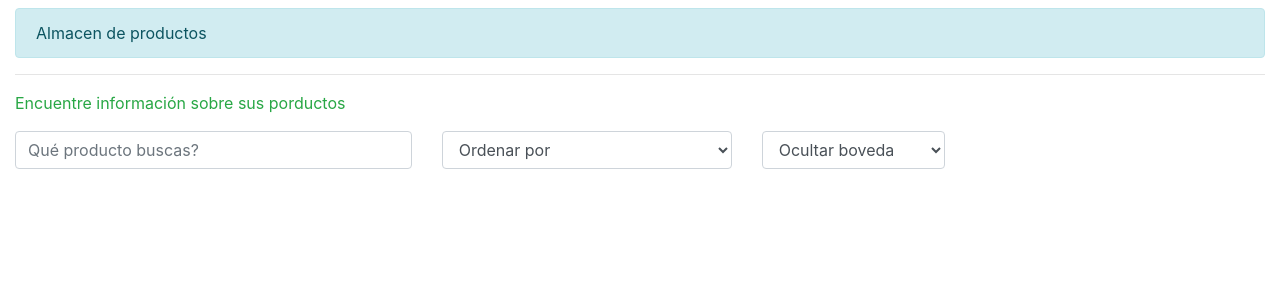
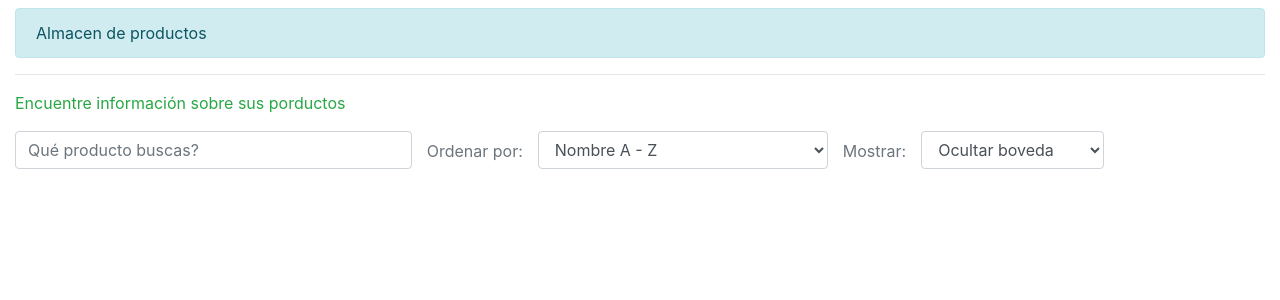
Before and after one commit to Ponicla/Calculadora-de-productos, a PHP site: page /main/pages/almacen/almacen.php in a window 1280 px wide. Shown: the part 56-356 px from the top of the page. Run offline with PHP 8.4, Linux system fonts and the light colour scheme.

Commit message:
Bastantes cambios visuales buscando una armonia entre todas las paginas

```diff
--- a/main/pages/almacen/almacen.js
+++ b/main/pages/almacen/almacen.js
@@ -30,7 +30,6 @@ if (window.location.pathname == ruta + 'almacen/almacen.php') {
 
 
     /* FUNCIONES JQUERY */
-    $('#criterio_boveda').val('2');
 
     $("#modal_vista_producto").on("hidden.bs.modal", function () {
         $('#lista_accesorios_para_sumar').trigger('change');
@@ -240,22 +239,26 @@ if (window.location.pathname == ruta + 'almacen/almacen.php') {
             color_bg = "bg-success";
             boton_funcion = `deshabilitar_o_habilitar_producto(${producto.id}, 1)`;
             boton_texto = "Boveda";
+            boton_color = "bg-danger"
+            carta_borde = "border-success";
         } else {
             color_bg = "bg-danger";
             boton_funcion = `deshabilitar_o_habilitar_producto(${producto.id}, 0)`;
             boton_texto = "Activar";
+            boton_color = "bg-success";
+            carta_borde = "border-danger";
         }
 
         template =`
-        <div class=" col-sm-6 col-md-4 col-lg-3 col-xl-3 mt-3">
-            <div class='card mx-auto'  style="width: 15rem; height: 14rem;">
+        <div class=" col-sm-6 col-md-4 col-lg-3 col-xl-3 mt-1">
+            <div class='card mb-3 mx-auto border ${carta_borde}'  style="min-width: 15rem; max-width: 17rem;">
                 <div class='card-body ' >
                     <div class='row'>
                         <div class='col-md-12'>
                             <h6 >${nombre_vela}</h6>
                         </div>
                     </div>
-                        <hr>
+                        <hr class="mt-0 bg-dark">
                             <div class='row'>
                                 <div class='col-md-12'>
                                     <h6 >Precio: $${producto.precio}</h6>
@@ -263,12 +266,12 @@ if (window.location.pathname == ruta + 'almacen/almacen.php') {
                             </div>
                         <input hidden type="number" class="form-control" id="${id_contenedor_cantidad}" value="${producto.cantidad_cera}">
                     </div>
-                    <div class='card-footer ${color_bg}  d-flex'>
+                    <div class='card-footer  ${carta_borde} d-flex'>
                         <div class='p-0 col-md-7'>
-                            <button onclick="ver_detalles_producto(${producto.id}, '${nombre_vela}', '${id_contenedor_cantidad}', ${producto.cantidad_cera}, '${producto.descripcion}')" class="btn btn-light btn-block btn-sm">Ver detalles</button>
+                            <button onclick="ver_detalles_producto(${producto.id}, '${nombre_vela}', '${id_contenedor_cantidad}', ${producto.cantidad_cera}, '${producto.descripcion}')" class="btn btn-primary btn-block btn-sm">Ver detalles</button>
                         </div>
                         <div class='p-0 col-md-5'>
-                        <button onclick="${boton_funcion}" class=" ml-1 btn btn-outline-light btn-block btn-sm  pt-6 pb-6">${boton_texto}</button>
+                        <button onclick="${boton_funcion}" class=" ml-1 btn text-white btn-block btn-sm ${boton_color} pt-6 pb-6">${boton_texto}</button>
                         </div>
                     </div>
                 </div>
@@ -482,6 +485,10 @@ if (window.location.pathname == ruta + 'almacen/almacen.php') {
                 lista_productos = array;
                 lista_nueva_general = array;
                 lista_filtrada_general = array;
+
+
+                mostrar_lista();
+
             })
             .fail(function () {
                 console.log('Err');
@@ -499,9 +506,6 @@ if (window.location.pathname == ruta + 'almacen/almacen.php') {
         })
         .done(function (res) {
             get_productos();
-            $('#criterio_boveda').val('1');
-            $('#criterio_sort').val('');
-            $('#producto_buscado').val('');
             if ( nuevo_estado == 1) {
                 Toast.fire({
                     icon: 'error',
--- a/main/pages/almacen/almacen.php
+++ b/main/pages/almacen/almacen.php
@@ -10,26 +10,27 @@
     <hr>
     <p class="text-success">Encuentre información sobre sus porductos</p>
 
-    <div class="row form-group">
+    <div class="row form-group mb-0">
 
         <div class="col-md-4 form-group">
             <input id="producto_buscado" name="nombre" type="text" class="form-control" placeholder="Qué producto buscas?" autocomplete="off">
         </div>
-
+        <div class="text-muted mt-2">Ordenar por:</div>
         <div class="col-md-3">
             <!-- <select id="criterio_sort" class="form-control" onchange="filtrado_lista(this.value)"> -->
             <select id="criterio_sort" class="form-control" onchange="mostrar_lista()">
-                <option value="0" selected>Ordenar por</option>
+                <!--<option value="0" selected>Ordenar por</option>-->
                 <option value="1">Precio de mayor a menor</option>
                 <option value="2">Precio de menor a mayor</option>
-                <option value="3" data-content='<i class="bi bi-sort-alpha-down">'></i>Nombre A - Z</option>
+                <option value="3" selected data-content='<i class="bi bi-sort-alpha-down">'></i>Nombre A - Z</option>
                 <option value="4">Nombre Z - A</option>
             </select>
         </div>
+        <div class="text-muted mt-2">Mostrar:</div>
         <div class="col-md-2">
             <!-- <select id="criterio_boveda" class="form-control" onchange="boveda(this.value)"> -->
             <select id="criterio_boveda" class="form-control" onchange="mostrar_lista()">
-                <option value="0" selected>Ocultar boveda</option>
+                <option value="0" selected >Ocultar boveda</option>
                 <option value="1">Solo boveda</option>
                 <option value="2">Todos</option>
             </select>
--- a/main/pages/pedidos/pedidos.js
+++ b/main/pages/pedidos/pedidos.js
@@ -40,14 +40,16 @@ if(window.location.pathname == ruta+'pedidos/pedidos.php'){
     $('#form_modal_nuevo_pedido').submit(function (e) {
         e.preventDefault();
         var lista_id_productos = [];
+
         var descripcion = $('#detalle_pedido').val();
+
         lista_productos.forEach(elemento => {
             let el = {
                 id: elemento.id_producto,
                 precio: elemento.precio
             }
             lista_id_productos.push(el);
-        });
+                });
 
         $.ajax({
             url: "../../functions/php/pedidos/nuevo_pedido.php",
@@ -71,6 +73,7 @@ if(window.location.pathname == ruta+'pedidos/pedidos.php'){
                     background: '#fff url("https://static.vecteezy.com/system/resources/previews/000/776/561/non_2x/background-of-small-red-rocks-photo.jpg")',
                     backdrop: `
                     rgba(255,0,0,0.4)
+
                     left top
                     no-repeat
                     `
@@ -198,29 +201,38 @@ if(window.location.pathname == ruta+'pedidos/pedidos.php'){
     }
 
     function dibuja_productos(accesorio){
-        template = `<div class="col-sm-3 mt-3">
-                        <div class='card' style="max-width: 20rem;">
+        template = `<div class="col-sm-6 col-md-4 col-lg-3 col-xl-3 mt-1">
+                        <div class="card mb-3 border border-primary mx-auto" style="min-width: 15rem; max-width: 17rem;">
                             <div class='card-body'>
                                 <div class='row'>
-                                    <div class='col-md-10'>
-                                    <h5 class='text-success'>${accesorio.nombre}</h5>
+                                    <div class='col-md-12'>
+                                    <h6 class='text-dark '>${accesorio.nombre}</h6>
                                     </div>
-                                    <div class='col-md-2'>
-                                        <a onclick="agregar_producto_al_pedido(${accesorio.id},'${accesorio.nombre}',${accesorio.precio})" role="button" class="btn btn-success btn-sm"><i class="bi bi-plus-circle"></i></a>
-                                    </div>
+
                                 </div>
+                                <hr class="mt-0 bg-dark">
                                 <div>
                                     <div>Valor $${accesorio.precio}</div>
                                 </div>
                             </div>
+                            <div class='card-footer  border-primary col-md-12'>
+                            <a onclick="agregar_producto_al_pedido(${accesorio.id},'${accesorio.nombre}',${accesorio.precio})" role="button" class="btn btn-primary btn-sm " style="width:100%">Agregar producto</a>
+                        </div>
                         </div>
                     </div>`
         return template;
     }
 
     function dibuja_pedidos(pedido, id_contenedor){
-        template = `<div class="col-sm-6 col-md-4 col-lg-4 col-xl-3 mt-3" id="carta_pedido_numero_${pedido.id}">
-                        <div class='card mx-auto' style=" width: 17rem; min-height: 14rem;">
+        if (pedido.estado == 2) {
+            carta_borde = "border-success";
+            boton_estado_color = "btn-warning";
+        } else {
+            carta_borde = "border-warning";
+            boton_estado_color = "btn-success"
+        }
+        template = `<div class="col-sm-6 col-md-4 col-lg-4 col-xl-3 mt-1" id="carta_pedido_numero_${pedido.id}">
+                        <div class='card mb-3 mx-auto ${carta_borde}' style=" width: 17rem; min-height: 14rem;">
                             <div class='card-body'>
                             <div class='row'>
                                     <div class='col-md-6'>
@@ -235,10 +247,10 @@ if(window.location.pathname == ruta+'pedidos/pedidos.php'){
                                 <small class="text-info">${pedido.descripcion}</small>
                             </div>
                             <div class='card-footer'>
-                            <button class="btn btn-block btn-primary btn-sm" onclick="cambiar_estado_de_pedido(${pedido.id},${pedido.estado_distinto}, '${id_contenedor}')">Cambiar estado</button>
+                            <button class="btn btn-block ${boton_estado_color} btn-sm" onclick="cambiar_estado_de_pedido(${pedido.id},${pedido.estado_distinto}, '${id_contenedor}')">Cambiar estado</button>
                                 <div class="row mt-1 ">
                                     <div class="col-8">
-                                        <button onclick="ver_detalles_pedido(${pedido.id}, ${pedido.precio_pedido})" class="btn btn-success btn-sm btn-block">Ver detalles</button>
+                                        <button onclick="ver_detalles_pedido(${pedido.id}, ${pedido.precio_pedido})" class="btn btn-primary btn-sm btn-block">Ver detalles</button>
                                     </div>
                                     <div class="col-4">
                                         <button onclick="eliminar_pedido(${pedido.id}, '${id_contenedor}')" class="btn btn-danger btn-sm btn-block">Quitar</button>
@@ -477,7 +489,7 @@ if(window.location.pathname == ruta+'pedidos/pedidos.php'){
             pedido.color = 'orange';
             pedido.icono = '<i style="color: orange" class="bi bi-stopwatch"></i>';
         } else {
-            predido.fecha = fecha;
+            pedido.fecha = fecha;
             pedido.texto_estado = "Entregado";
             pedido.estado_distinto = 1;
             pedido.color = 'green';
--- a/main/pages/pedidos/pedidos.php
+++ b/main/pages/pedidos/pedidos.php
@@ -16,7 +16,7 @@ include '../nav.php';
             <input id="producto_buscado" name="nombre" type="text" class="form-control" placeholder="Qué producto buscas?" autocomplete="off">
         </div>
         <div class="col-md-4 ">
-            <Button hidden id="btn-pedido" class="btn btn-success"><i class="bi bi-recycle"></i> Pedido</Button>
+            <Button hidden id="btn-pedido" class="btn btn-success"><i class="bi bi-recycle"></i> Administrar nuevo pedido</Button>
             <Button hidden onclick="limpiar_pedido()" id="btn-limpia-pedido" class="btn btn-danger"><i class="bi bi-trash"></i> Destruir</Button>
         </div>
     </div>
@@ -46,7 +46,7 @@ include '../nav.php';
         <div class="col-md-4 form-group">
             <input id="pedido_buscado" onchange="buscar_pedido()" name="nombre" type="text" class="form-control" placeholder="Qué pedido buscas?" autocomplete="off">
         </div>
-
+        <div class="text-muted mt-2">Mostrar:</div>
         <div class="col-md-3">
             <select id="criterio_pedido" class="form-control" onchange="filtrado_lista(this.value)">
                 <option value="0" selected default>Todos los pedidos</option>
--- a/main/pages/productos/productos.js
+++ b/main/pages/productos/productos.js
@@ -191,21 +191,28 @@ if(window.location.pathname == ruta+'productos/productos.php'){
 
     /* DECLARACION DE FUNCIONES */
     function dibuja_accesorios(accesorio){
-        template = `<div class="col-sm-3 mt-3">
-                        <div class='card' style="max-width: 24rem;">
+        template = `<div class="col-sm-6 col-md-4 col-lg-3 col-xl-3 mt-1">
+                        <div class='card mb-3 border border-primary mx-auto' style="min-width: 15rem; max-width: 17rem;">
                             <div class='card-body'>
                             <div class='row'>
                                 <div class='col-md-10'>
-                                <h5 class='text-success'>${accesorio.nombre}</h5>
+                                <h6 class=''>${accesorio.nombre}</h6>
                                 </div>
-                                <div class='col-md-2'>
-                                    <a onclick="agregar_accesorio_al_producto(${accesorio.id},${accesorio.precio},'${accesorio.nombre}', ${accesorio.id_tipo})" role="button" class="btn btn-success btn-sm"><i class="bi bi-plus-circle"></i></a>
+
+                            </div>
+                                <hr class="mt-0 bg-dark">
+                                <p class='card-text'>Clase: ${accesorio.tipo}</p>
+                                <small class='card-text'>
+                                    <small class="" style="font-size: 1rem">Precio: $${accesorio.precio}
+                                    </small>
+                                    <small style="font-size: 0.7rem">(${accesorio.edicion})
+                                    </small>
+                                </small>
+                            </div>
+
+                            <div class='card-footer  border-primary col-md-12'>
+                                    <a onclick="agregar_accesorio_al_producto(${accesorio.id},${accesorio.precio},'${accesorio.nombre}', ${accesorio.id_tipo})" role="button" class="btn btn-primary btn-sm " style="width:100%">Agregar accesorio</a>
                                 </div>
-                            </div>
-                                <hr>
-                                <p class='card-text'>Tipo ${accesorio.tipo}</p>
-                                <small class='card-text'><small class="text-danger" style="font-size: 1rem">$${accesorio.precio}</small> <small style="font-size: 0.6rem">(${accesorio.edicion})</small></small>
-                            </div>
 
                         </div>
                     </div>`
@@ -285,6 +292,7 @@ if(window.location.pathname == ruta+'productos/productos.php'){
                 $deck_cartas.innerHTML = template;
           })
           lista_accesorios = array;
+          filtrado_lista($("#criterio_sort").val());
         })
         .fail(function () {
           console.log('Err');
```
Also changed, not shown: main/pages/productos/productos.php (+7 -7 lines).
